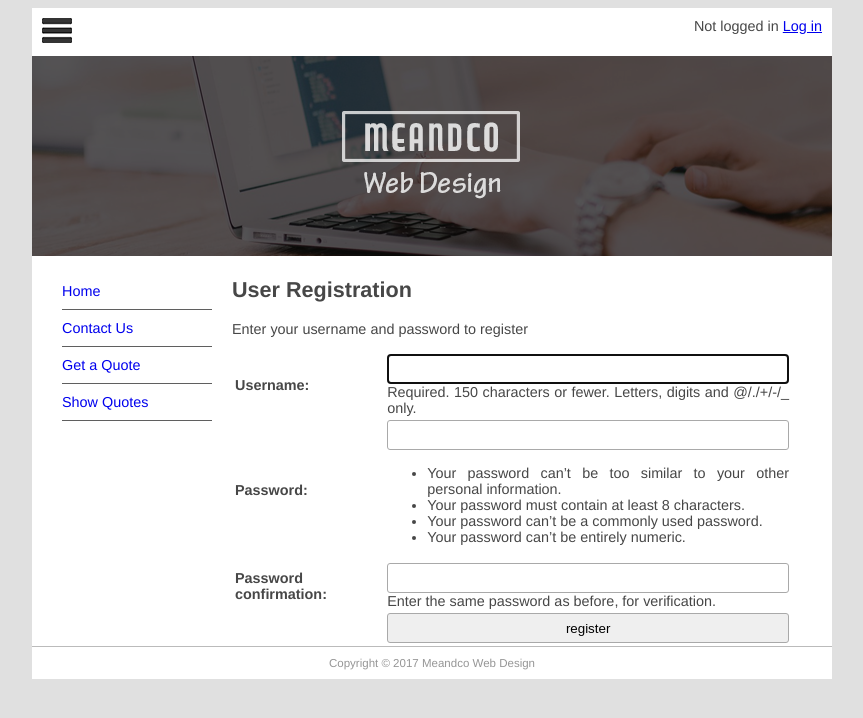
After one commit to fbenavides69/django-demo, a Django app: page /register/ in a window 1280 px wide. The commit adds this page. Shown: the top 718 px of the page, without its empty margins (208-1071 px from the left). Run offline with Django 3.2, Linux system fonts and the light colour scheme.

Commit message:
Login and Registration added

```diff
--- a/demo/templates/base.html
+++ b/demo/templates/base.html
@@ -13,7 +13,16 @@
   <body>
     <div id="wrapper">
       <header id="header">
-        <div id="logo"><img src="{% static 'logo.jpg' %}" alt=""/></div>
+        <div id="logo">
+          <img src="{% static 'logo.jpg' %}" alt=""/>
+          <span style="float: right;">
+            {% if user.is_authenticated %}
+              Hello, {{ user.username }} <a href="{% url 'logout' %}?next=/">Log out</a>
+            {% else %}
+              Not logged in <a href="{% url 'login' %}?next=/">Log in</a>
+            {% endif %}
+          </span>
+        </div>
         <div id="topbanner"><img src="{% static 'top_banner.png' %}" width="800" height="200" alt=""/></div>
       </header>
       <aside id="leftsidebar">
--- /dev/null
+++ b/demo/templates/registration/register.html
@@ -0,0 +1,24 @@
+{% extends "base.html" %}
+
+{% block title %}User Registration{% endblock %}
+
+{% block sidenav %}
+    <li><a href="/">Home</a></li>
+{% endblock %}
+
+{% block content %}
+    <h1>User Registration</h1>
+    <p>Enter your username and password to register</p>
+
+    <form method="post" action="">
+        <table>
+            {{ form.as_table }}
+            <tr>
+            <td>&nbsp;</td>
+            <td><input type="submit" value="register"></td>
+            </tr>
+        </table>
+        <input type="hidden" name="next" value="{{ next }}" />
+        {% csrf_token %}
+    </form>
+{% endblock %}
--- a/demo/urls.py
+++ b/demo/urls.py
@@ -13,6 +13,8 @@ Including another URLconf
     1. Import the include() function: from django.urls import include, path
     2. Add a URL to urlpatterns:  path('blog/', include('blog.urls'))
 """
+from django.views.generic import TemplateView
+from quotes.views import Register
 from django.contrib import admin
 from django.conf.urls import include
 from django.conf.urls import url
@@ -20,7 +22,14 @@ from django.conf import settings
 
 urlpatterns = [
     url(r'^admin/', admin.site.urls),
+    url(r'^register/success/$',
+        TemplateView.as_view(template_name="registration/success.html"),
+        name='register-success'),
+    url(r'^register/$',
+        Register.as_view(),
+        name='register'),
     url(r'^quote', include('quotes.urls')),
+    url(r'^', include('django.contrib.auth.urls')),
     url(r'^', include('pages.urls')),
 ]
 
--- a/quotes/views.py
+++ b/quotes/views.py
@@ -2,7 +2,11 @@ from django.shortcuts import render
 from django.http import HttpResponseRedirect
 from django.views.generic import ListView
 from django.views.generic import DetailView
-
+from django.urls import reverse_lazy
+from django.contrib.auth.decorators import login_required
+from django.contrib.auth.mixins import LoginRequiredMixin
+from django.views.generic.edit import CreateView
+from django.contrib.auth.forms import UserCreationForm
 
 from . models import Quote
 from . forms import QuoteForm
@@ -11,9 +15,13 @@ from pages.models import Page
 # Create your views here.
 
 
-class QuoteList(ListView):
-    model = Quote
+class QuoteList(LoginRequiredMixin, ListView):
+    login_url = reverse_lazy('login')
+    # model = Quote
     context_object_name = 'all_quotes'
+
+    def get_queryset(self):
+        return Quote.objects.filter(username=self.request.user)
 
     def get_context_data(self, **kwargs):
         context = super(QuoteList, self).get_context_data(**kwargs)
@@ -31,12 +39,29 @@ class QuoteView(DetailView):
         return context
 
 
+class Register(CreateView):
+    template_name = 'registration/register.html'
+    form_class = UserCreationForm
+    success_url = reverse_lazy('register-success')
+
+    def form_valid(self, form):
+        form.save()
+        return HttpResponseRedirect(self.success_url)
+
+
+@login_required(login_url=reverse_lazy('login'))
 def quote_req(request):
     submitted = False
     if request.method == 'POST':
         form = QuoteForm(request.POST, request.FILES)
         if form.is_valid():
-            form.save()
+            quote = form.save(commit=False)
+            try:
+                quote.username = request.user
+            except Exception:
+                pass
+            quote.save()
+            # form.save()
             return HttpResponseRedirect('/quote?submitted=True')
     else:
         form = QuoteForm()
```
Also changed, not shown: demo/templates/registration/login.html (added, +25 -0 lines), demo/templates/registration/success.html (added, +13 -0 lines).
